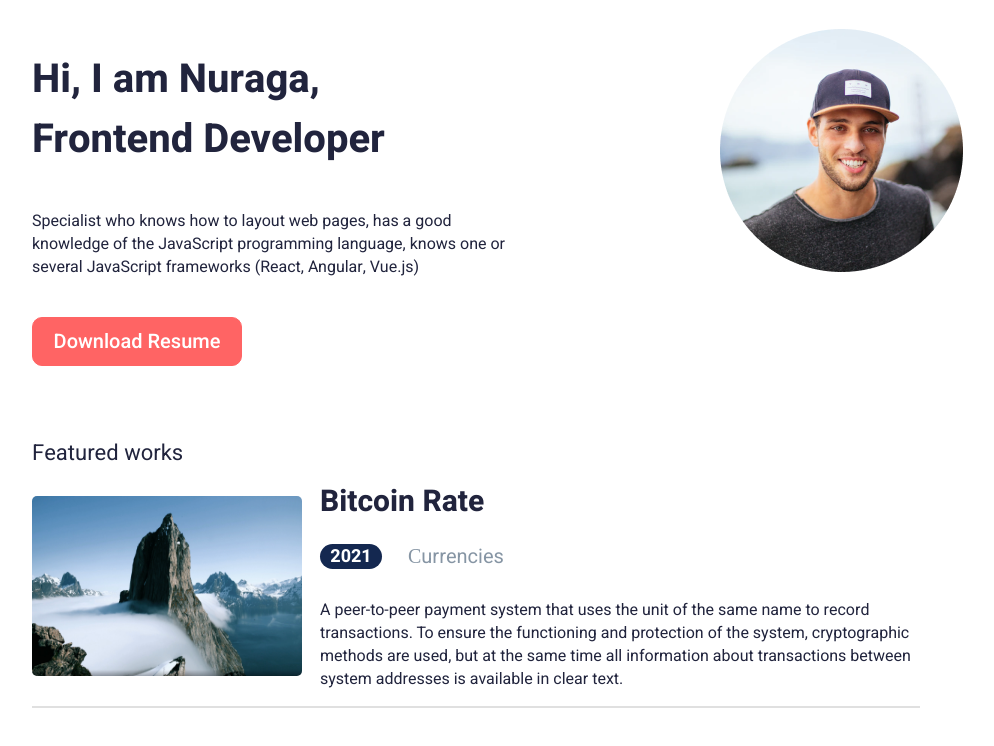
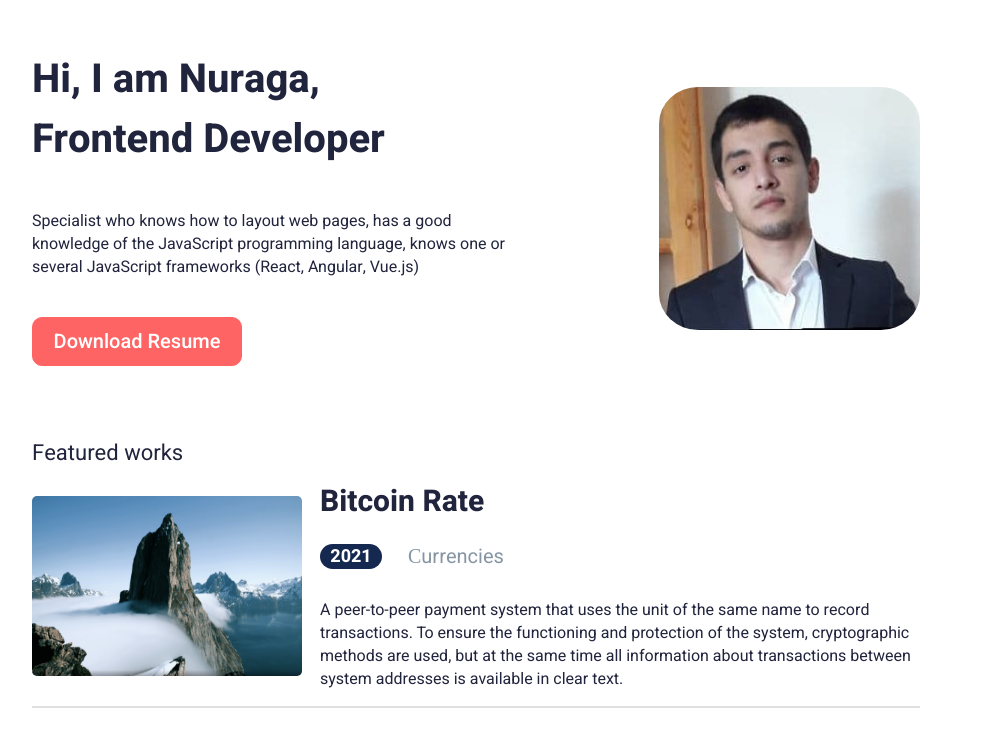
Before and after one commit to nuraga123/projecthotel, a React (Create React App) app: page / in a window 1280 px wide. Shown: the top 746 px of the page, without its empty margins (164-1158 px from the left). Built offline with nearby package versions, Linux system fonts and the light colour scheme.

Commit message:
foto nuraga

```diff
--- a/src/components/Header/Header.css
+++ b/src/components/Header/Header.css
@@ -1,9 +1,8 @@
-.ava {
+.nuraga {
     display: flex;
     align-items: center;
     width: 100%;
-    max-width: 200px;
-    height: 200px;
+    height: 243px;
     border-radius: 15%;
 }
 
@@ -16,6 +15,7 @@
     display: flex;
     justify-content: space-between;
     width: 100%;
+    align-items: center;
 }
 
 .header__title {
@@ -68,7 +68,7 @@
         width: 300px;
     }
 
-    .ava {
+    .nuraga {
         width: 170px;
         height: 170px;
         margin-bottom: 44px;
--- a/src/components/Header/Header.js
+++ b/src/components/Header/Header.js
@@ -23,8 +23,8 @@ const Header = () => {
               Download Resume
             </a>
           </div>
-          <div className="ava">
-            <img  src="Img/ava1.png" alt="nuraga"/>
+          <div >
+            <img className="nuraga" src="Img/nuraga1.jpg" alt="nuraga"/>
           </div>
         </header>
     )
```
